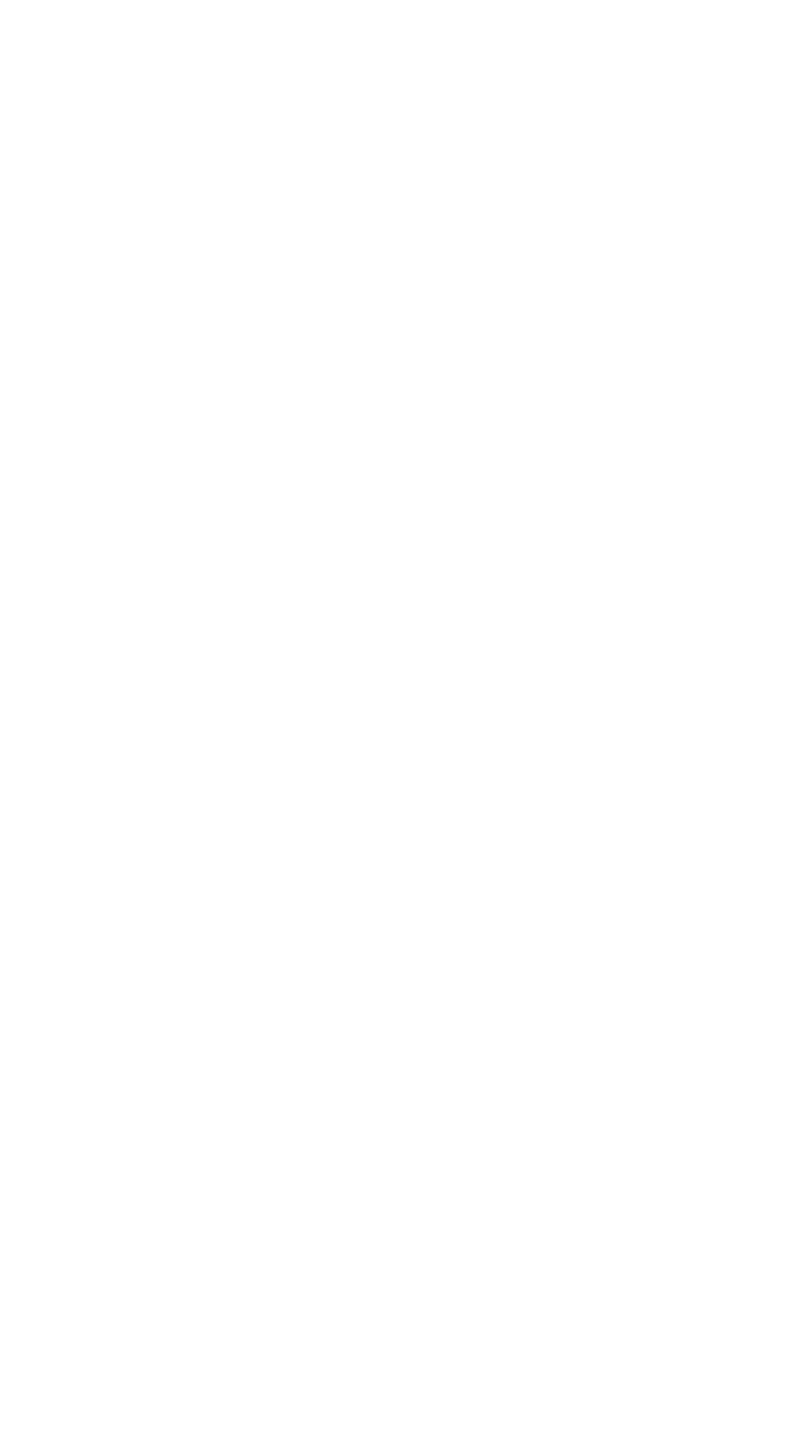
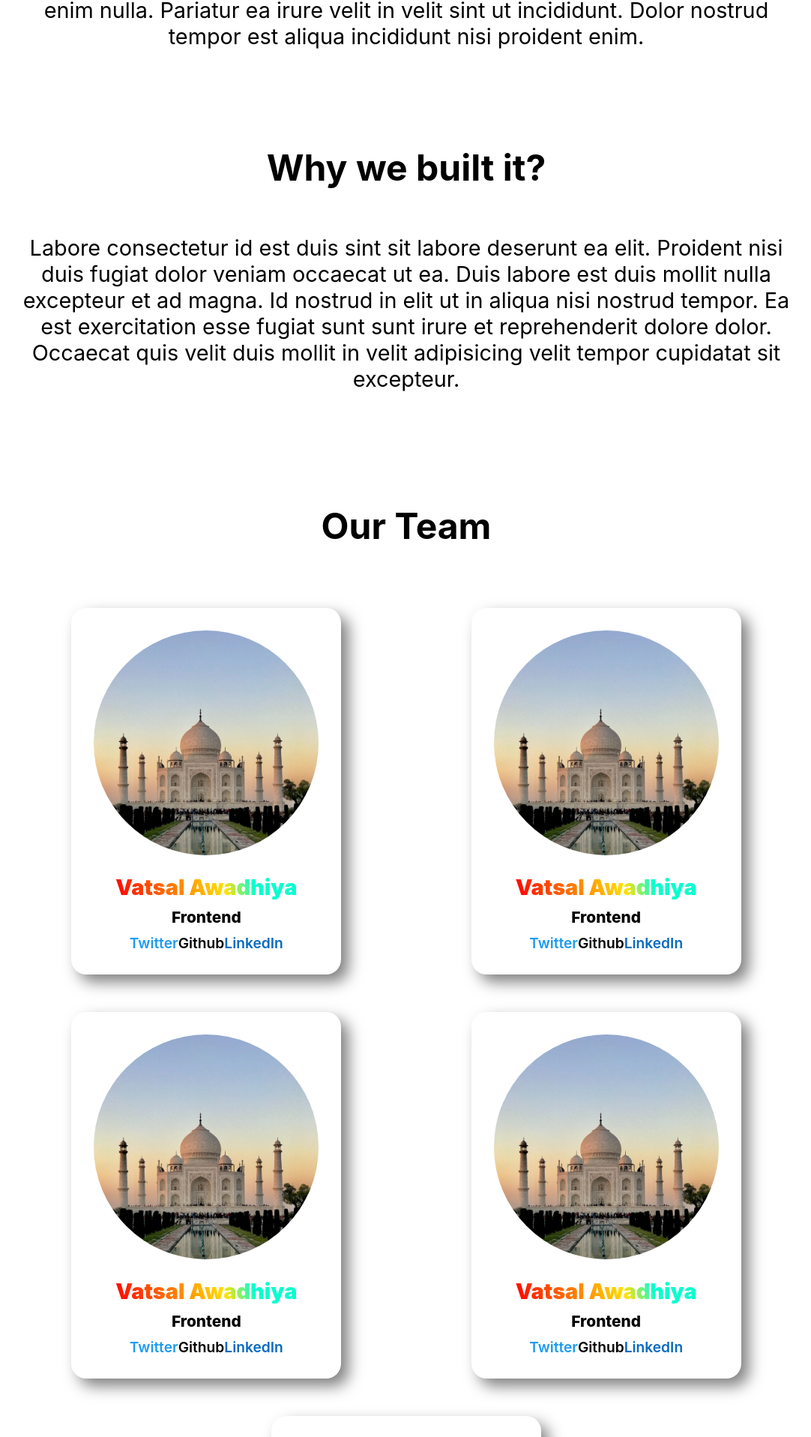
Before and after one commit to thxvatsal/travelers-quest, a Next.js app: page /about in a window 1280 px wide. Shown: the part 475-2392 px from the top of the page at 75% size, without its empty margins (98-1180 px from the left). Before the commit the page ends 800 px from the top, so only its background shows below. Built offline with nearby package versions, Linux system fonts and the light colour scheme.

Commit message:
UI Update- added about page and profile page

```diff
--- a/pages/about.js
+++ b/pages/about.js
@@ -6,6 +6,8 @@ import Button from "./components/button";
 import Image from "next/image";
 
 import styles from '../styles/About.module.css'
+import Link from "next/link";
+import Footer from "./components/Footer";
 
 export default function About() {
   return (
@@ -27,10 +29,69 @@ export default function About() {
       </section>
       <section className={styles.about}>
         <h2>Our Team</h2>
-        <div className={styles.member}>
-          <div className={styles.img}><Image src='/agra.jpg' layout="fill"/></div>
+
+        <div className={styles.team}>
+
+          <div className={styles.member}>
+            <div className={styles.img}><Image src='/agra.jpg' height="400px" width="300px" /></div>
+            <span className={styles.name}>Vatsal Awadhiya</span>
+            <span className={styles.job}>Frontend</span>
+            <span className={styles.links}>
+              <Link href="https://twitter.com/theVatsal_eth"><a target="_blank" className={styles.twitter}>Twitter</a></Link>
+              <Link href="https://github.com/theVatsal-eth"><a target="_blank" className={styles.github}>Github</a></Link>
+              <Link href="https://www.linkedin.com/in/vatsal-awadhiya/"><a target="_blank" className={styles.linkedin}>LinkedIn</a></Link>
+            </span>
+          </div>
+
+          <div className={styles.member}>
+            <div className={styles.img}><Image src='/agra.jpg' height="400px" width="300px" /></div>
+            <span className={styles.name}>Vatsal Awadhiya</span>
+            <span className={styles.job}>Frontend</span>
+            <span className={styles.links}>
+              <Link href="https://twitter.com/theVatsal_eth"><a target="_blank" className={styles.twitter}>Twitter</a></Link>
+              <Link href="https://github.com/theVatsal-eth"><a target="_blank" className={styles.github}>Github</a></Link>
+              <Link href="https://www.linkedin.com/in/vatsal-awadhiya/"><a target="_blank" className={styles.linkedin}>LinkedIn</a></Link>
+            </span>
+          </div>
+
+          <div className={styles.member}>
+            <div className={styles.img}><Image src='/agra.jpg' height="400px" width="300px" /></div>
+            <span className={styles.name}>Vatsal Awadhiya</span>
+            <span className={styles.job}>Frontend</span>
+            <span className={styles.links}>
+              <Link href="https://twitter.com/theVatsal_eth"><a target="_blank" className={styles.twitter}>Twitter</a></Link>
+              <Link href="https://github.com/theVatsal-eth"><a target="_blank" className={styles.github}>Github</a></Link>
+              <Link href="https://www.linkedin.com/in/vatsal-awadhiya/"><a target="_blank" className={styles.linkedin}>LinkedIn</a></Link>
+            </span>
+          </div>
+
+          <div className={styles.member}>
+            <div className={styles.img}><Image src='/agra.jpg' height="400px" width="300px" /></div>
+            <span className={styles.name}>Vatsal Awadhiya</span>
+            <span className={styles.job}>Frontend</span>
+            <span className={styles.links}>
+              <Link href="https://twitter.com/theVatsal_eth"><a target="_blank" className={styles.twitter}>Twitter</a></Link>
+              <Link href="https://github.com/theVatsal-eth"><a target="_blank" className={styles.github}>Github</a></Link>
+              <Link href="https://www.linkedin.com/in/vatsal-awadhiya/"><a target="_blank" className={styles.linkedin}>LinkedIn</a></Link>
+            </span>
+          </div>
+
+          <div className={styles.member}>
+            <div className={styles.img}><Image src='/agra.jpg' height="400px" width="300px" /></div>
+            <span className={styles.name}>Vatsal Awadhiya</span>
+            <span className={styles.job}>Frontend</span>
+            <span className={styles.links}>
+              <Link href="https://twitter.com/theVatsal_eth"><a target="_blank" className={styles.twitter}>Twitter</a></Link>
+              <Link href="https://github.com/theVatsal-eth"><a target="_blank" className={styles.github}>Github</a></Link>
+              <Link href="https://www.linkedin.com/in/vatsal-awadhiya/"><a target="_blank" className={styles.linkedin}>LinkedIn</a></Link>
+            </span>
+          </div>
+
+
         </div>
+        <span className={styles.wagmi}>#WAGMI🚀</span>
       </section>
+      <Footer />
     </>
   );
 }
--- a/pages/components/Footer.js
+++ b/pages/components/Footer.js
@@ -7,9 +7,9 @@ export default function Footer( props ) {
     <div>
         <div className={styles.footer}>
           <Link href='/'><a className={styles.logo}>Traveler&apos;s Quest</a></Link>
+              {props.children}
           <div className={styles.rightnav}>
               <Link href="/about"><a className={styles.abt}>About</a></Link>
-              {props.children}
           </div>
       </div>
     </div>
--- a/styles/About.module.css
+++ b/styles/About.module.css
@@ -1,10 +1,102 @@
 .hero {
+    color: black;
+    margin-top: 80px;
+    /* border: 1px solid red; */
     display: flex;
+    flex-direction: column;
+    justify-content: center;
+    align-items: center;
+    text-align: center;
+}
+.sect {
+    margin-top: 20px;
+    padding: 10px 100px;
 }
 
+.sect > h2 {
+    font-size: 3rem;
+    font-weight: bold;
+}
+
+.sect > p {
+    font-size: 1.8rem;
+    padding: 20px;
+}
+
+
+/* Team section */
+.about {
+    color: black;
+    display: flex;
+    flex-direction: column;
+    align-items: center;
+    gap: 20px;
+    padding: 50px;
+}
+
+.wagmi {
+    margin: 20px;
+    font-size: 2.5rem;
+    font-weight: 900;
+}
+
+.about > h2 {
+    font-size: 3rem;
+}
+
+.team {
+    display: flex;
+    flex-direction: row;
+    flex-wrap: wrap;
+    justify-content: space-evenly;
+    align-items: center;
+    gap: 50px;
+    padding: 20px;
+
+}
+.member {
+    padding: 30px;
+    display: flex;
+    flex-direction: column;
+    align-items: center;
+    gap: 10px;
+    /* border: 1px solid red; */
+    border: none;
+    border-radius: 20px;
+    box-shadow: 10px 10px 20px rgba(0, 0, 0, 0.5), -5px -5px 0px rgba(255, 255, 255, 1);
+}
 .img {
-    display: none;
+    /* border: 1px solid red; */
+    border-radius: 50%;
+    /* display: none; */
+    margin-bottom: 15px;
     overflow: hidden;
-    height: 40px;
-    width: 40px;
+    height: 300px;
+    width: 300px;
 }
+.name {
+    font-size: 1.8rem;
+    font-weight: 900;
+    background: -webkit-linear-gradient(19deg, rgba(255,0,0,1) 0%, rgba(255,226,0,1) 60%, rgba(8,255,207,1) 75%);
+    -webkit-background-clip: text;
+    -webkit-text-fill-color: transparent;
+}
+.links {
+    font-size: 1.2rem;
+    font-weight: 600;
+}
+
+.job {
+    font-size: 1.3rem;
+    font-weight: 800;
+}
+
+.twitter {
+    color: #1c9bf1;
+}
+.github {
+    color: black;
+}
+.linkedin {
+    color: #086bc2;
+}
--- a/styles/Card.module.css
+++ b/styles/Card.module.css
@@ -10,7 +10,7 @@
 .image {
     /* border-radius: 10px; */
     border-style: solid;
-    border-width: 2px;
+    border-width: 3px;
     border-image: -webkit-linear-gradient(19deg, rgba(255,0,0,1) 4%, rgba(255,226,0,1) 39%, rgba(8,255,207,1) 86%) 1;
     /* borderradius: 10px; */
     box-shadow: 5px 5px 10px black, 5px 5px 10px black;
--- a/styles/Home.module.css
+++ b/styles/Home.module.css
@@ -34,11 +34,21 @@
   /* z-index: 100; */
 }
 
+.rightnav > a {
+  font-size: 1.6rem;
+  font-weight: 500;
+}
+
 .logo {
   /* margin-top: 10px; */
   font-size: 2.2rem;
   font-weight: 800;
-  text-shadow: 5px 5px 1px rgba(9,49,121,0.3);
+  /* text-shadow: 5px 5px 1px rgba(9,49,121,0.3); */
+  transition: all 0.5s ease-in;
+}
+.logo:hover {
+  text-decoration: none;
+  transform: scale(1.1);
 }
 
 .abt {
--- a/styles/globals.css
+++ b/styles/globals.css
@@ -19,6 +19,10 @@ body {
 a {
   /* color: var(--links); */
   text-decoration: none;
+}
+
+a:hover {
+  text-decoration: underline;
 }
 
 * {
```
Also changed, not shown: pages/index.js (+9 -5 lines), pages/profile.js (added, +10 -0 lines).
